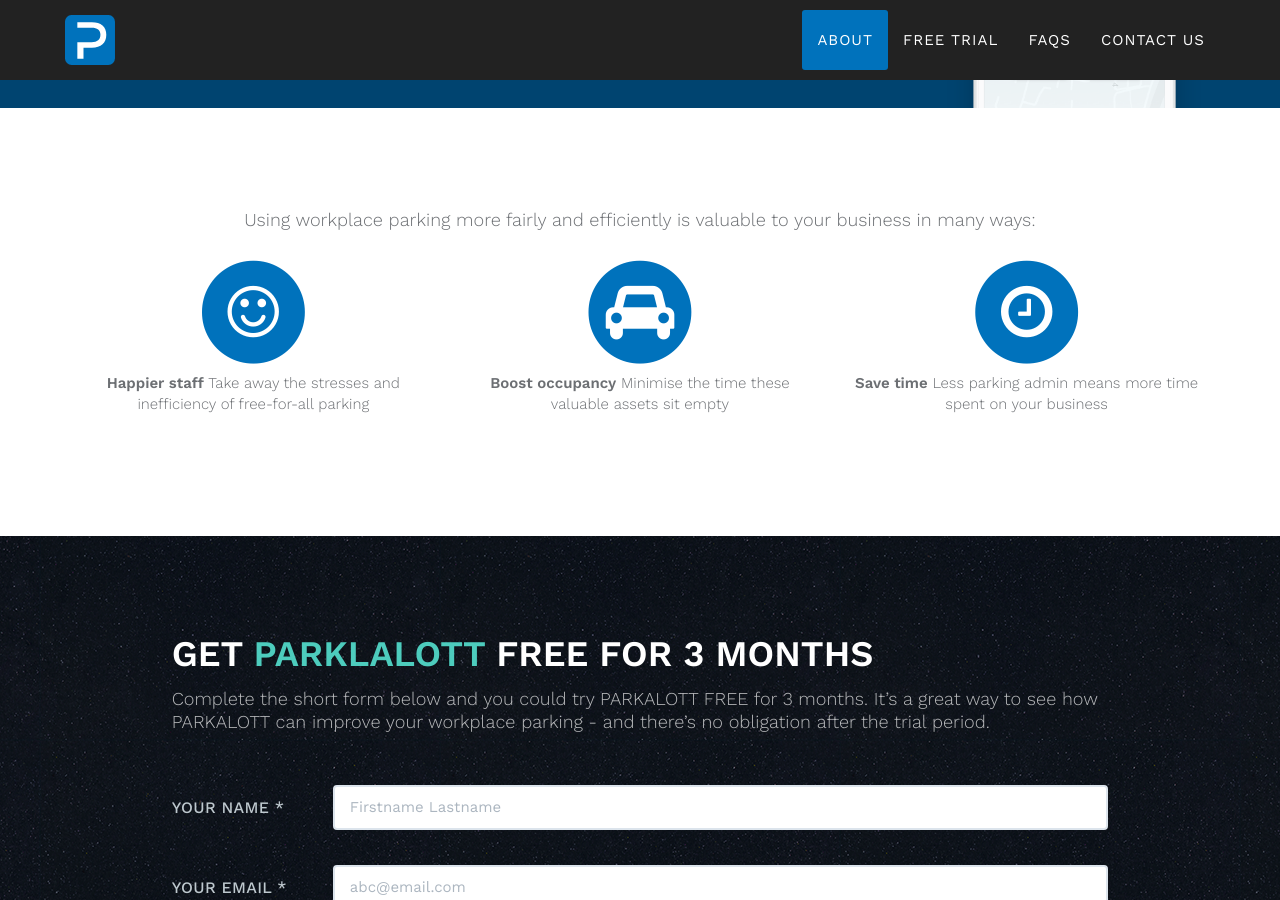
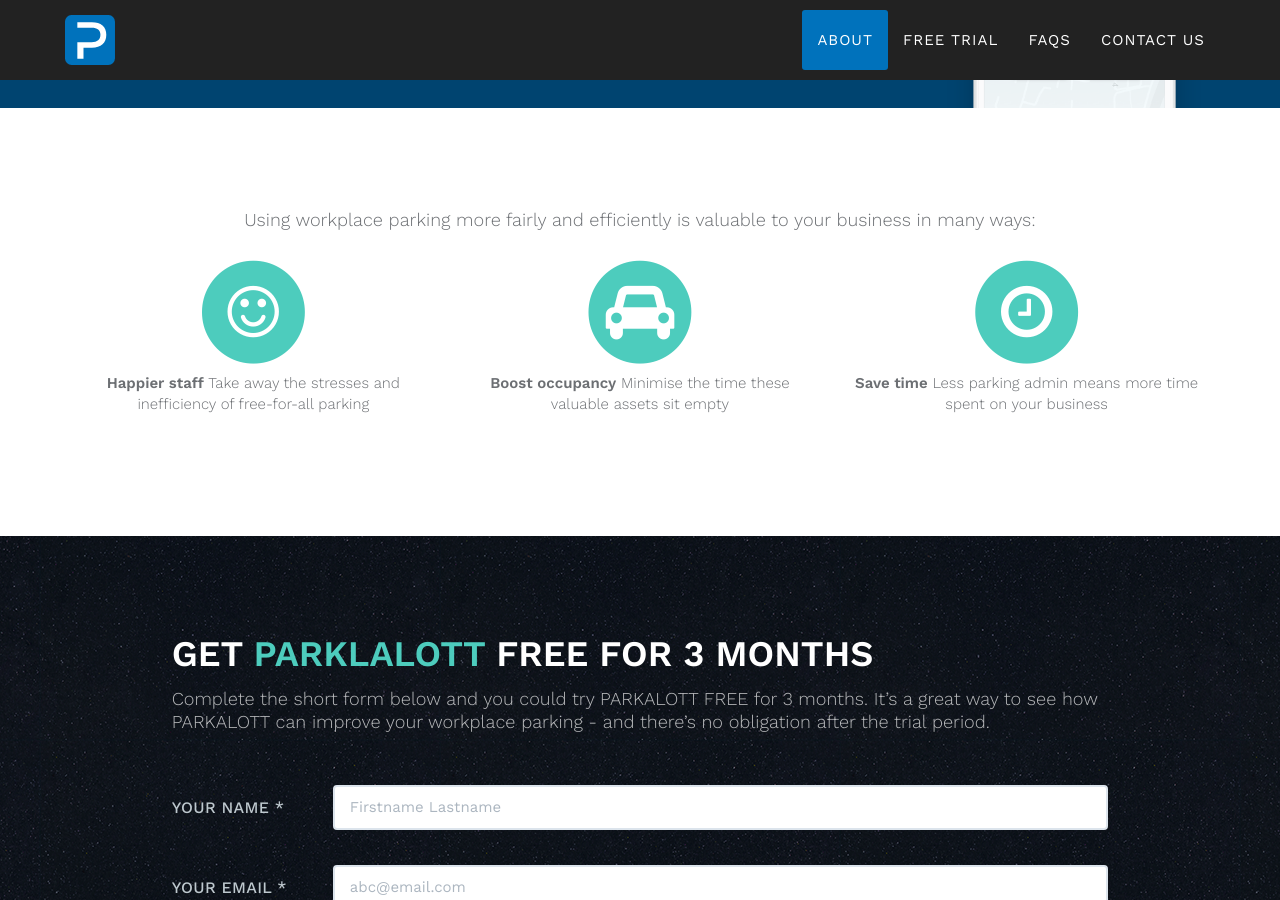
Before and after one commit to tonysusi/parkalott, a Jekyll site: the page built from index.html, in a window 1280 px wide and 900 px high, scrolled down 1071 px. Built offline with Jekyll 4.4.1, drawn with Linux system fonts in a browser that asks for light colours.

Commit message:
add alternative color

```diff
--- a/_includes/services.html
+++ b/_includes/services.html
@@ -8,19 +8,19 @@
         </div>
         <div class="row text-center">
             <div class="col-md-4"> <span class="fa-stack fa-4x">
-                        <i class="fa fa-circle fa-stack-2x text-primary"></i>
+                        <i class="fa fa-circle fa-stack-2x text-alternative"></i>
                         <i class="fa fa-smile-o fa-stack-1x fa-inverse"></i>
                     </span>
                 <p class="description"> <strong>Happier staff</strong> Take away the stresses and inefficiency of free-for-all parking </p>
             </div>
             <div class="col-md-4"> <span class="fa-stack fa-4x">
-                        <i class="fa fa-circle fa-stack-2x text-primary"></i>
+                        <i class="fa fa-circle fa-stack-2x text-alternative"></i>
                         <i class="fa fa-car fa-stack-1x fa-inverse"></i>
                     </span>
                 <p class="description"><strong>Boost occupancy</strong> Minimise the time these valuable assets sit empty</p>
             </div>
             <div class="col-md-4"> <span class="fa-stack fa-4x">
-                        <i class="fa fa-circle fa-stack-2x text-primary"></i>
+                        <i class="fa fa-circle fa-stack-2x text-alternative"></i>
                         <i class="fa fa-clock-o fa-stack-1x fa-inverse"></i>
                     </span>
                 <p class="description"><strong>Save time</strong> Less parking admin means more time spent on your business</p>
```
